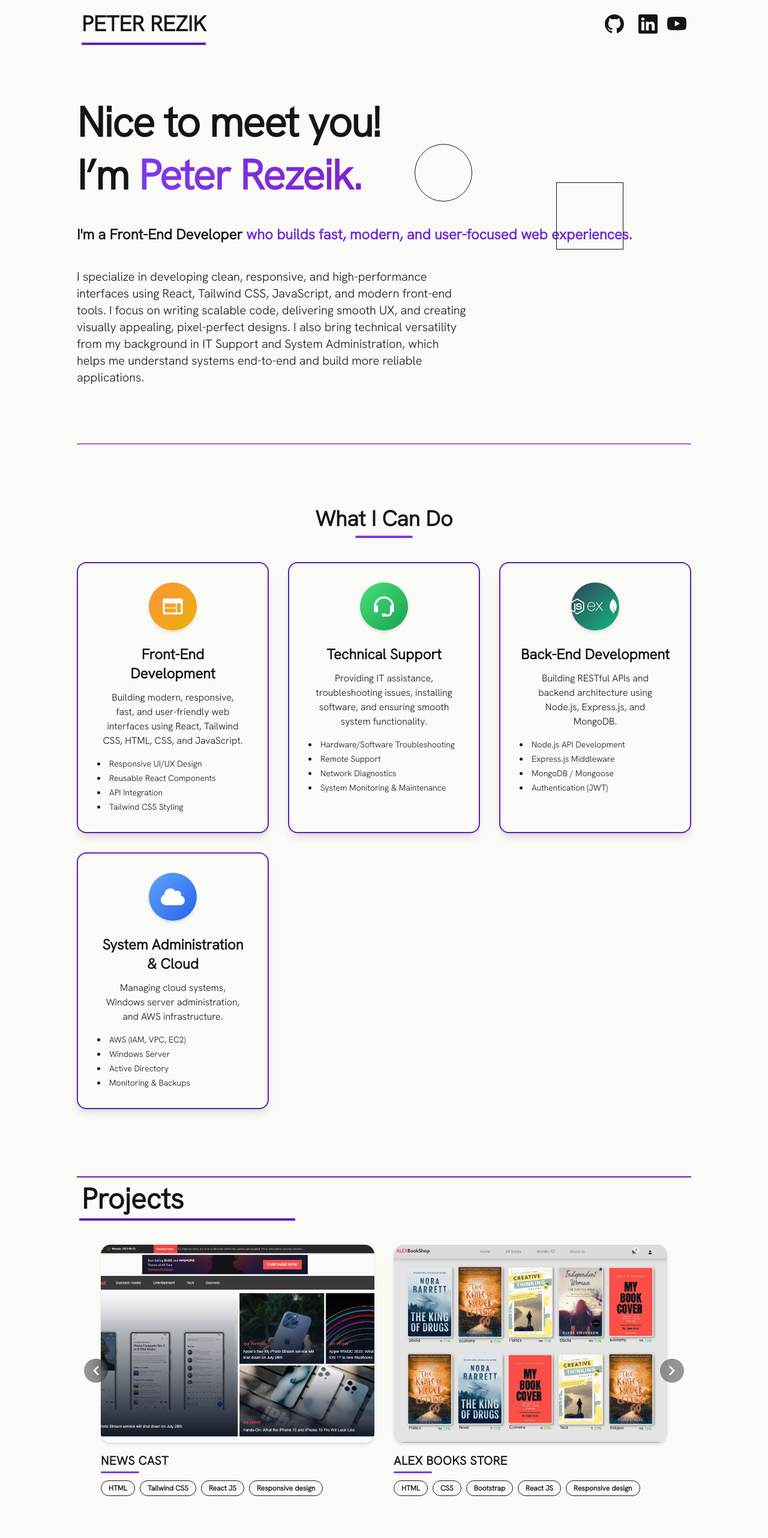
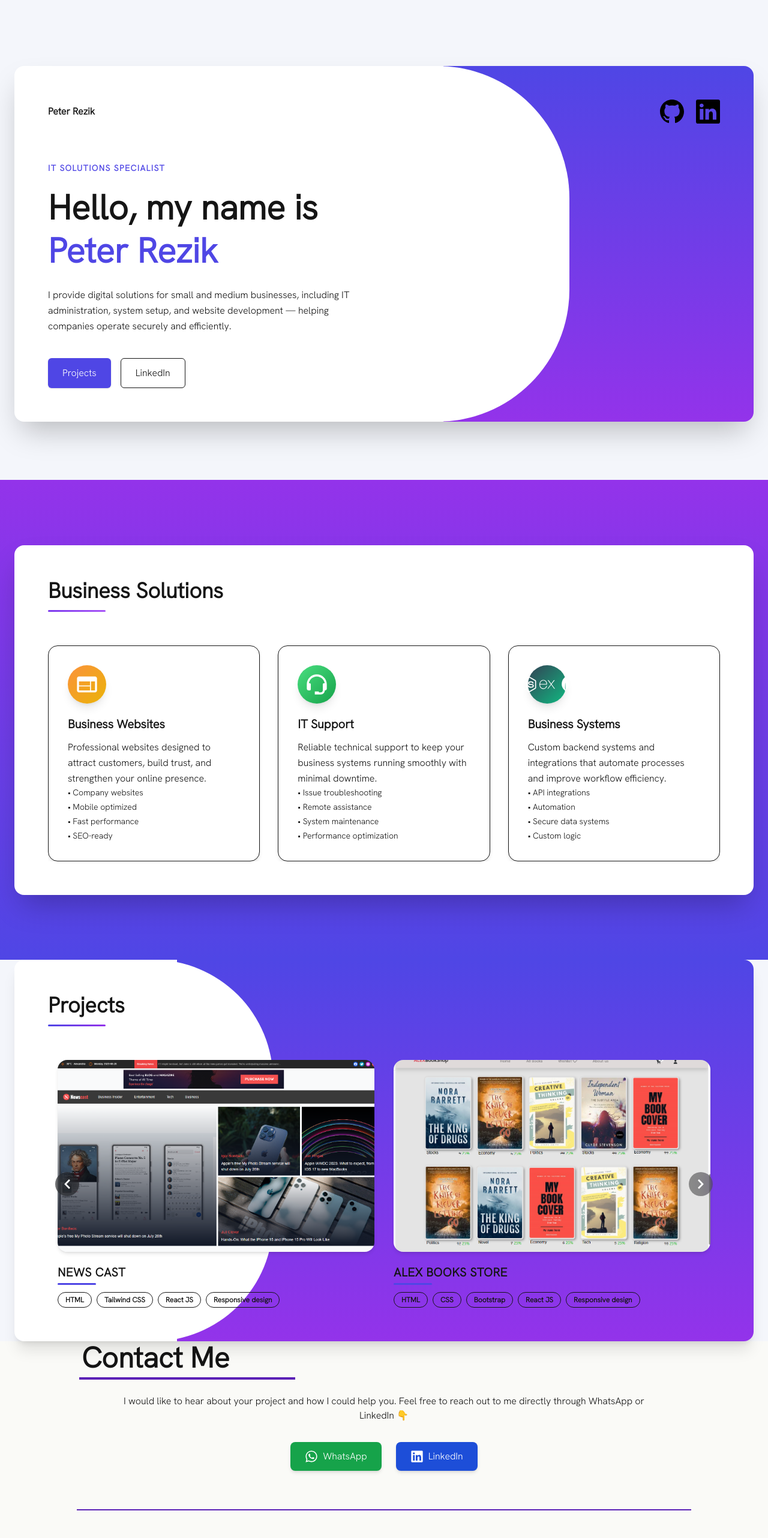
Before and after one commit to PeterRizek009/PeterRezekPortfolio, a React (Create React App) app: page / in a window 1280 px wide. Shown: the top 2564 px of the page at 60% size. Built offline with nearby package versions, Linux system fonts and the light colour scheme; a web font is replaced by a local one.

Commit message:
edit full project

```diff
--- a/public/index.html
+++ b/public/index.html
@@ -1,4 +1,4 @@
-<!DOCTYPE html>
+<!doctype html>
 <html lang="en">
   <head>
     <meta charset="utf-8" />
@@ -8,6 +8,10 @@
     <meta
       name="description"
       content="Web site created using create-react-app"
+    />
+    <link
+      href="https://fonts.googleapis.com/css2?family=Playfair+Display:wght@600;700;800&family=Inter:wght@400;500;600&display=swap"
+      rel="stylesheet"
     />
 
     <!-- Google tag (gtag.js) -->
--- a/src/App.js
+++ b/src/App.js
@@ -1,11 +1,9 @@
 import "./App.css";
-import { BsGithub, BsLinkedin, BsYoutube } from "react-icons/bs";
 import Header from "./header/header";
 import { useEffect, useState } from "react";
 import Loading from "./loading/loading";
 import Projects from "./projects/projects";
 import Footer from "./footer/footer";
-import WordWritingAnimation from "./wirtingAnimation";
 import ContactSection from "./contact/contact";
 import WahtICanDo from "./whatcanido/whaticando";
 import ResumeSection from "./resumesection/ResumeSection";
@@ -27,33 +25,7 @@ function App() {
     <>
       {showComponent === true ? (
         <div className="App dark:bg-newBlack bg-[#fafaf7] font-custom dark:text-gray text-newBlack relative">
-          <nav className="flex flex-wrap justify-between items-center py-5 md:max-w-[80%]  mx-auto">
-            <WordWritingAnimation
-              text="PETER REZIK"
-              styleData="md:font-bold md:text-4xl  text-xl border-b-4 border-violet-800 py-2 md:mx-2 mx-1"
-            />
 
-            <div className="icons flex justify-between">
-              <a
-                className="cursor-pointer mx-4"
-                href="https://github.com/PeterRizek009"
-              >
-                <BsGithub size={32} className="hover:text-violet-800" />
-              </a>
-              <a
-                className="cursor-pointer mx-2"
-                href="https://www.linkedin.com/in/peter-reazik-a84408123/"
-              >
-                <BsLinkedin size={32} className="hover:text-violet-800" />
-              </a>
-              <a
-                className="cursor-pointer mx-2"
-                href="https://www.youtube.com/channel/UC7NM1ljXzljX2suo-Wjjr_w"
-              >
-                <BsYoutube size={32} className="hover:text-violet-800" />
-              </a>
-            </div>
-          </nav>
 
           {/* <div className='w-[445px] h-[720px] top-0 absolute bg-darkgray md:right-[600px]'>
               <img src={peterimage} className=''></img>
--- /dev/null
+++ b/src/header/header.css
@@ -0,0 +1,3 @@
+.clip-path-shape{
+  clip-path: path("M100 0 H1000 V1000 H300 Q100 850 200 600 Q300 300 100 0 Z");
+}
--- a/src/header/header.jsx
+++ b/src/header/header.jsx
@@ -1,58 +1,75 @@
-import React, { useMemo } from "react";
-import getScrollAnimation from "../utils/getScrollAnimation";
-import ScrollAnimationWrapper from "../Layouts/ScrollAnimationWrapper";
-import { motion } from "framer-motion";
+import React from "react";
+import { BsGithub, BsLinkedin } from "react-icons/bs";
 
-const Header = () => {
-  const scrollAnimation = useMemo(() => getScrollAnimation(), []);
+const HeaderCard = () => {
+  return (
+    <section className="min-h-screen flex items-center justify-center bg-[#f4f6fb] px-6">
 
-  return (
-    <div className="header max-w-[80%] mx-auto pt-20 pb-10 relative">
+      {/* CARD */}
+      <div className="relative w-full max-w-[1300px] rounded-2xl bg-white shadow-2xl overflow-hidden mt-3">
 
-      <ScrollAnimationWrapper>
-        <motion.div variants={scrollAnimation}>
+        {/* RIGHT SHAPE */}
+        <div className="absolute right-0 top-0 h-full w-[42%]">
 
-          {/* TEXT SECTION */}
-          <div className="flex flex-col gap-6 md:gap-10 md:items-start items-center text-center md:text-left">
+          <div className="absolute inset-0 bg-gradient-to-b from-indigo-600 to-purple-600" />
 
-            {/* TITLE */}
-            <h1 className="font-extrabold leading-tight text-[34px] md:text-[70px] tracking-tight">
-              Nice to meet you! <br />
-              I’m{" "}
-              <span className="text-transparent bg-clip-text bg-gradient-to-r from-violet-600 to-purple-700">
-                Peter Rezeik.
-              </span>
-            </h1>
+          {/* curve cut */}
+          <div className="absolute left-[-140px] top-0 h-full w-[350px] bg-white rounded-r-[220px]" />
 
-            {/* STRONG FRONT-END STATEMENT */}
-            <h2 className="text-xl md:text-2xl font-semibold text-gray-700 dark:text-gray-300">
-              I'm a Front-End Developer
+        </div>
 
-              <span className="text-violet-700 font-bold"> who builds fast, modern, and user-focused web experiences. </span>
-            </h2>
+        {/* CONTENT */}
+        <div className="relative z-10 p-14">
 
-            {/* DESCRIPTION */}
-            <p className="md:w-[650px] w-[330px] text-gray-700 dark:text-gray-300 text-lg md:text-xl leading-relaxed font-medium">
+          {/* NAV */}
+          <div className="flex justify-between items-center mb-16">
 
-              I specialize in developing clean, responsive, and high-performance interfaces using React, Tailwind CSS, JavaScript, and modern front-end tools.
-              I focus on writing scalable code, delivering smooth UX, and creating visually appealing, pixel-perfect designs.
-              I also bring technical versatility from my background in IT Support and System Administration, which helps me understand systems end-to-end and build more reliable applications.
-            </p>
+            <p className="font-semibold text-gray-800">Peter Rezik</p>
+
+            <div className="flex gap-5 text-black">
+              <BsGithub className="cursor-pointer hover:text-indigo-600" size={40}/>
+              <BsLinkedin className="cursor-pointer hover:text-indigo-600" size={40}/>
+            </div>
 
           </div>
 
-          {/* Decorative shapes */}
-          <div className="hidden md:block">
-            <div className="absolute top-40 left-[55%] w-24 h-24 rounded-full border border-gray-300/50" />
-            <div className="absolute top-56 left-[78%] w-28 h-28 border border-gray-300/50" />
+          {/* HERO TEXT */}
+          <div className="max-w-[520px]">
+
+            <p className="text-sm tracking-widest text-indigo-600 font-semibold mb-5">
+              IT SOLUTIONS SPECIALIST
+            </p>
+
+            <h1 className="text-[42px] md:text-[58px] font-bold leading-tight text-gray-900">
+              Hello, my name is <br />
+              <span className="text-indigo-600">Peter Rezik</span>
+            </h1>
+
+            <p className="mt-6 text-gray-600 leading-relaxed">
+              I provide digital solutions for small and medium businesses,
+              including IT administration, system setup, and website
+              development — helping companies operate securely and efficiently.
+            </p>
+
+            <div className="flex gap-4 mt-10">
+
+              <button className="px-6 py-3 bg-indigo-600 text-white rounded-md shadow">
+                Projects
+              </button>
+
+              <button className="px-6 py-3 border border-gray-300 rounded-md">
+                LinkedIn
+              </button>
+
+            </div>
+
           </div>
 
-        </motion.div>
-      </ScrollAnimationWrapper>
+        </div>
+      </div>
 
-      <div className="h-[2px] bg-violet-700 mx-auto mt-24 opacity-70" />
-    </div>
+    </section>
   );
 };
 
-export default Header;
+export default HeaderCard;
--- a/src/projects/projects.js
+++ b/src/projects/projects.js
@@ -105,77 +105,85 @@ const Projects = () => {
   ];
 
   return (
-    <div className="block relative w-[80%] mx-auto py-2">
-      {/* SECTION TITLE */}
-      <div className="title">Projects</div>
+  <section className="flex justify-center bg-[#f4f6fb] px-6">
 
+    {/* CARD CONTAINER — SAME AS HEADER */}
+    <div className="relative w-full max-w-[1300px] rounded-2xl bg-white shadow-xl overflow-hidden">
+
+      {/* RIGHT GRADIENT SHAPE */}
+      <div className="absolute right-0 top-0 h-full w-[78%]">
+        <div className="absolute inset-0 bg-gradient-to-b from-indigo-600 to-purple-600" />
+        <div className="absolute left-[-120px] top-0 h-full w-[280px] bg-white rounded-r-[200px]" />
+      </div>
+
+      {/* CONTENT */}
+      <div className="relative z-10 p-14">
+
+        {/* TITLE */}
+        <div className="mb-14 max-w-[520px]">
+          <h2 className="text-4xl font-bold text-gray-900">Projects</h2>
+          <div className="w-24 h-[3px] bg-gradient-to-r from-indigo-600 to-purple-600 mt-3 rounded-full" />
+        </div>
+
+        {/* SLIDER */}
         <ScrollAnimationWrapper>
-        <Slider {...settings} className="w-full md:p-6">
+          <Slider {...settings}>
+
             {projectData.map((project) => (
               <motion.div
                 key={project.name}
-              className="project w-full p-4 flex flex-col items-center"
                 variants={scrollAnimation}
+                className="px-4"
               >
-              {/* PROJECT IMAGE */}
-              <a href={project.url} target="_blank" rel="noopener noreferrer" className="w-full block group">
-                <div
-                  className="
-                    w-full h-[330px]
-                    rounded-2xl overflow-hidden
-                    shadow-md group-hover:shadow-xl
-                    transition-all duration-300
-                  "
+                <a
+                  href={project.url}
+                  target="_blank"
+                  rel="noopener noreferrer"
+                  className="group block"
                 >
+                  {/* IMAGE CARD */}
+                  <div className="rounded-2xl overflow-hidden shadow-md group-hover:shadow-2xl transition duration-300">
+
                     <img
                       src={project.image}
                       alt={project.name}
-                    className="
-                      w-full h-full
-                      object-cover
-                      bg-white
-                      group-hover:scale-[1.03]
-                      transition-all duration-500
-                    "
+                      className="w-full h-[320px] object-cover group-hover:scale-105 transition duration-500"
                     />
+
                   </div>
-              </a>
 
-              {/* PROJECT TEXT CONTENT */}
-              <div className="w-full mt-4">
-                <h1 className="uppercase text-xl font-extrabold tracking-wide text-gray-900 group-hover:text-violet-700 transition">
+                  {/* TEXT */}
+                  <div className="mt-5">
+
+                    <h3 className="uppercase text-xl font-extrabold tracking-wide text-gray-900 group-hover:text-indigo-600 transition">
                       {project.name}
-                </h1>
+                    </h3>
 
-                {/* UNDERLINE */}
-                <div className="w-16 h-[3px] bg-violet-600 mt-1 rounded-full"></div>
+                    <div className="w-16 h-[3px] bg-indigo-600 mt-1 rounded-full"></div>
 
-                {/* TOOLS TAGS */}
+                    {/* TOOLS */}
                     <div className="flex flex-wrap mt-3 gap-2">
                       {project.tools.map((tool, idx) => (
                         <span
                           key={idx}
-                      className="
-                        px-3 py-1 text-xs font-semibold
-                        bg-gray-100 border border-gray-300
-                        rounded-full text-gray-700
-                        hover:bg-violet-100 hover:border-violet-400
-                        transition
-                      "
+                          className="px-3 py-1 text-xs font-semibold bg-gray-100 border border-gray-300 rounded-full text-gray-700 hover:bg-indigo-100 hover:border-indigo-400 transition"
                         >
                           {tool}
                         </span>
                       ))}
                     </div>
+
                   </div>
+                </a>
               </motion.div>
             ))}
+
           </Slider>
         </ScrollAnimationWrapper>
 
-      {/* DIVIDER */}
-      <div className="md:max-w-[1800px] h-[2px] bg-violet-800 mx-auto mt-28" />
       </div>
+    </div>
+  </section>
 );
 };
 
--- a/src/whatcanido/whaticando.js
+++ b/src/whatcanido/whaticando.js
@@ -1,42 +1,36 @@
-import React, { useMemo } from "react";
 import { FaCloud } from "react-icons/fa";
 import { BiSupport } from "react-icons/bi";
 import { MdWeb } from "react-icons/md";
 import { SiNodedotjs, SiMongodb, SiExpress } from "react-icons/si";
-import getScrollAnimation from "../utils/getScrollAnimation";
-import ScrollAnimationWrapper from "../Layouts/ScrollAnimationWrapper";
-import { motion } from "framer-motion";
 import { Swiper, SwiperSlide } from "swiper/react";
 import "swiper/css";
 
 const WahtICanDo = () => {
-  const scrollAnimation = useMemo(() => getScrollAnimation(), []);
-
   const services = [
     {
       icon: <MdWeb size={40} />,
       color: "from-orange-400 to-yellow-500",
-      title: "Front-End Development",
+      title: "Business Websites",
       description:
-        "Building modern, responsive, fast, and user-friendly web interfaces using React, Tailwind CSS, HTML, CSS, and JavaScript.",
+        "Professional websites designed to attract customers, build trust, and strengthen your online presence.",
       details: [
-        "Responsive UI/UX Design",
-        "Reusable React Components",
-        "API Integration",
-        "Tailwind CSS Styling",
+        "Company websites",
+        "Mobile optimized",
+        "Fast performance",
+        "SEO-ready",
       ],
     },
     {
       icon: <BiSupport size={40} />,
       color: "from-green-400 to-green-600",
-      title: "Technical Support",
+      title: "IT Support",
       description:
-        "Providing IT assistance, troubleshooting issues, installing software, and ensuring smooth system functionality.",
+        "Reliable technical support to keep your business systems running smoothly with minimal downtime.",
       details: [
-        "Hardware/Software Troubleshooting",
-        "Remote Support",
-        "Network Diagnostics",
-        "System Monitoring & Maintenance",
+        "Issue troubleshooting",
+        "Remote assistance",
+        "System maintenance",
+        "Performance optimization",
       ],
     },
     {
@@ -48,101 +42,84 @@ const WahtICanDo = () => {
         </div>
       ),
       color: "from-slate-700 to-emerald-500",
-      title: "Back-End Development",
+      title: "Business Systems",
       description:
-        "Building RESTful APIs and backend architecture using Node.js, Express.js, and MongoDB.",
+        "Custom backend systems and integrations that automate processes and improve workflow efficiency.",
       details: [
-        "Node.js API Development",
-        "Express.js Middleware",
-        "MongoDB / Mongoose",
-        "Authentication (JWT)",
+        "API integrations",
+        "Automation",
+        "Secure data systems",
+        "Custom logic",
       ],
     },
     {
       icon: <FaCloud size={40} />,
       color: "from-blue-400 to-blue-600",
-      title: "System Administration & Cloud",
+      title: "Cloud Infrastructure",
       description:
-        "Managing cloud systems, Windows server administration, and AWS infrastructure.",
+        "Scalable cloud environments and infrastructure setups tailored for business growth and security.",
       details: [
-        "AWS (IAM, VPC, EC2)",
-        "Windows Server",
-        "Active Directory",
-        "Monitoring & Backups",
+        "Cloud setup",
+        "Server configuration",
+        "Access control",
+        "Backup solutions",
       ],
     },
   ];
 
-  const Card = ({ service, index }) => (
-    <motion.div
-      key={index}
-      variants={scrollAnimation}
-      className="
-    border-2
-border-violet-800
-      shadow-lg hover:shadow-xl
-      rounded-xl md:rounded-2xl
-      p-4 md:p-8
-      text-center
-      transition-all duration-300
-      hover:-translate-y-2
-      max-w-xs md:max-w-none
-      mx-auto
-    "
+  return (
+    <section className="min-h-screen flex items-center justify-center bg-gradient-to-b from-purple-600 to-indigo-600 p-6">
+      {/* CARD */}
+      <div className="relative w-full max-w-[1300px] rounded-2xl bg-white shadow-2xl overflow-hidden p-14 z-8">
+        {/* TITLE */}
+        <div className="relative z-10 mb-14">
+          <h2 className="text-4xl font-bold text-gray-900">
+            Business Solutions
+          </h2>
+          <div className="w-24 h-[3px] bg-gradient-to-r from-violet-600 to-purple-500 mt-3 rounded-full" />
+        </div>
+
+        {/* SLIDER */}
+        <Swiper
+          spaceBetween={30}
+          slidesPerView={1}
+          breakpoints={{
+            768: { slidesPerView: 2 },
+            1024: { slidesPerView: 3 },
+          }}
+          className="!flex items-stretch"
         >
-      {/* Icon */}
+          {services.map((service, i) => (
+            <SwiperSlide key={i} className="!h-auto flex items-stretch">
+              <div className="group rounded-2xl border border-gray-300 bg-white p-8 shadow-md hover:shadow-2xl transition w-full flex flex-col h-full">
+                {/* icon */}
                 <div
-        className={`mx-auto mb-6 w-16 h-16 md:w-20 md:h-20 flex items-center justify-center rounded-full bg-gradient-to-br ${service.color} text-white shadow-md`}
+                  className={`mb-5 w-16 h-16 flex items-center justify-center rounded-full bg-gradient-to-br ${service.color} text-white shadow-lg`}
                 >
                   {service.icon}
                 </div>
 
-      {/* Title */}
-      <h3 className="text-xl md:text-2xl font-semibold mb-3 text-gray-900">
+                {/* title */}
+                <h3 className="text-xl font-semibold mb-3 text-gray-900">
                   {service.title}
                 </h3>
 
-      {/* Description */}
-      <p className="text-gray-700 mb-4 leading-relaxed text-sm md:text-base px-2">
+                {/* desc */}
+                <p className="text-gray-600 leading-relaxed text-base flex-grow">
                   {service.description}
                 </p>
 
-      {/* Bullet points */}
-      <ul className="text-gray-600 text-sm list-disc list-inside text-left max-w-[200px] md:max-w-xs mx-auto space-y-1">
+                <ul className="text-gray-600 text-sm space-y-1">
                   {service.details.map((item, idx) => (
-          <li key={idx}>{item}</li>
+                    <li key={idx}>• {item}</li>
                   ))}
                 </ul>
-    </motion.div>
-  );
-
-  return (
-    <div className="md:max-w-[80%] mx-auto mt-16">
-      <div className="text-center mb-10">
-        <h2 className="text-4xl font-extrabold">What I Can Do</h2>
-        <div className="w-24 h-1 bg-violet-600 mx-auto mt-2 rounded-full"></div>
               </div>
-
-      <ScrollAnimationWrapper>
-        <div className="block md:hidden">
-          <Swiper spaceBetween={20} slidesPerView={1}>
-            {services.map((service, index) => (
-              <SwiperSlide key={index}>
-                <Card service={service} index={index} />
             </SwiperSlide>
           ))}
         </Swiper>
       </div>
-
-        <div className="hidden md:grid grid-cols-1 md:grid-cols-2 lg:grid-cols-3 gap-8">
-          {services.map((service, index) => (
-            <Card service={service} index={index} />
-          ))}
-        </div>
-      </ScrollAnimationWrapper>
-
-      <div className="md:max-w-[1800px] h-[2px] bg-violet-800 mx-auto mt-28" />
-    </div>
+    </section>
   );
 };
 
```
Lines whose indentation alone changed are shown as unchanged.
